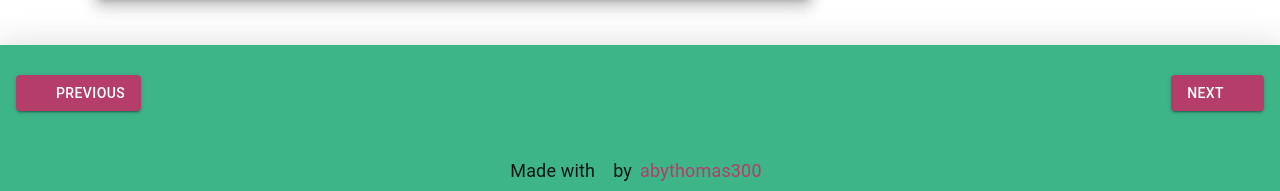
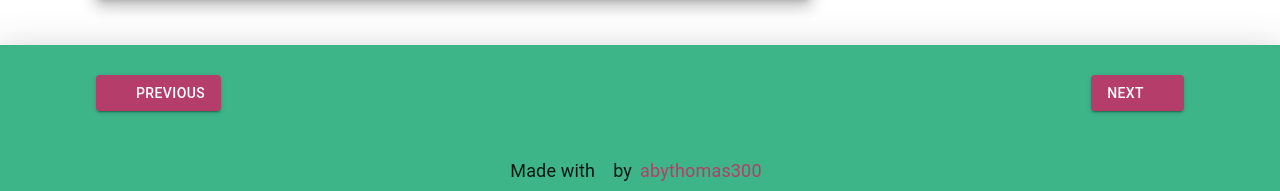
Before and after one commit to abythomas300/react-blog-template, a React (Vite) app: page / in a window 1280 px wide. Shown: the part 4316-4507 px from the top of the page. Built offline with nearby package versions, Linux system fonts and the light colour scheme; some icons are missing.

Commit message:
feat(ux): add horizontal margins to footer for improved readability

```diff
--- a/src/components/Footer.jsx
+++ b/src/components/Footer.jsx
@@ -18,7 +18,8 @@ export default function Footer() {
           flexDirection: 'column',
           alignItems: 'space-between',
           justifyContent: 'center',
-          p: {xs:2}
+          p: {xs:2},
+          mx:{xs:0, sm: 1, md: 10, lg:10, xl: 10}
           }}>
           <FooterButtons/>
         </Toolbar>
```
